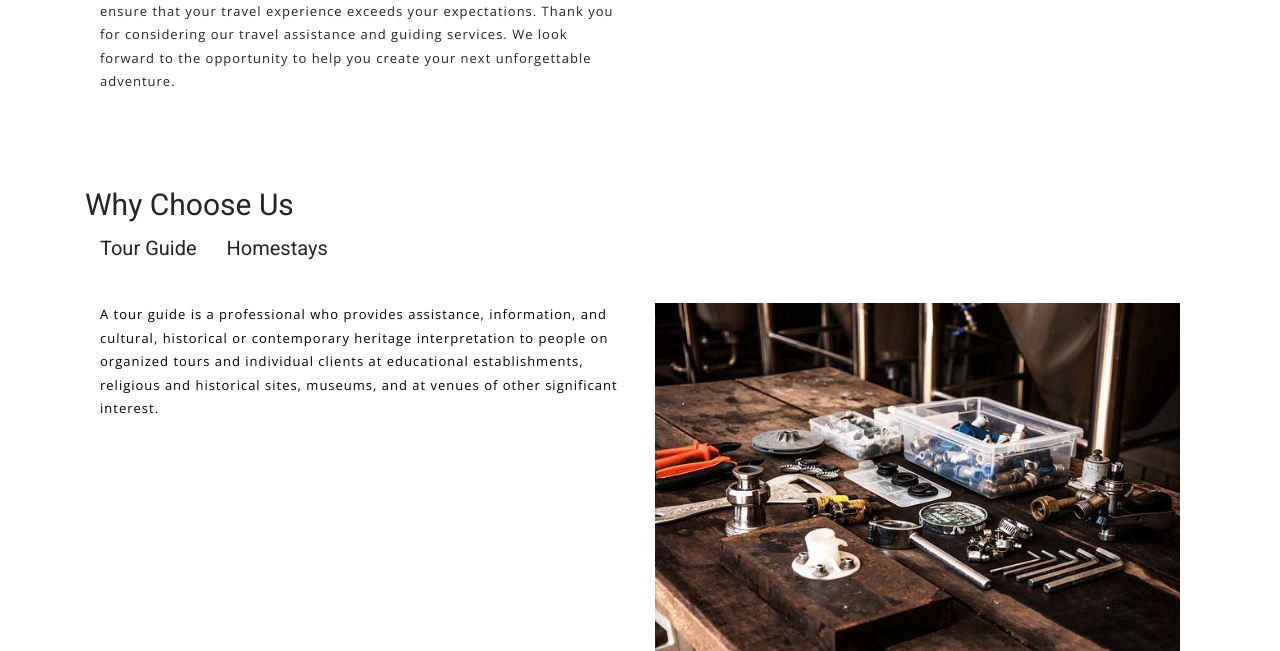
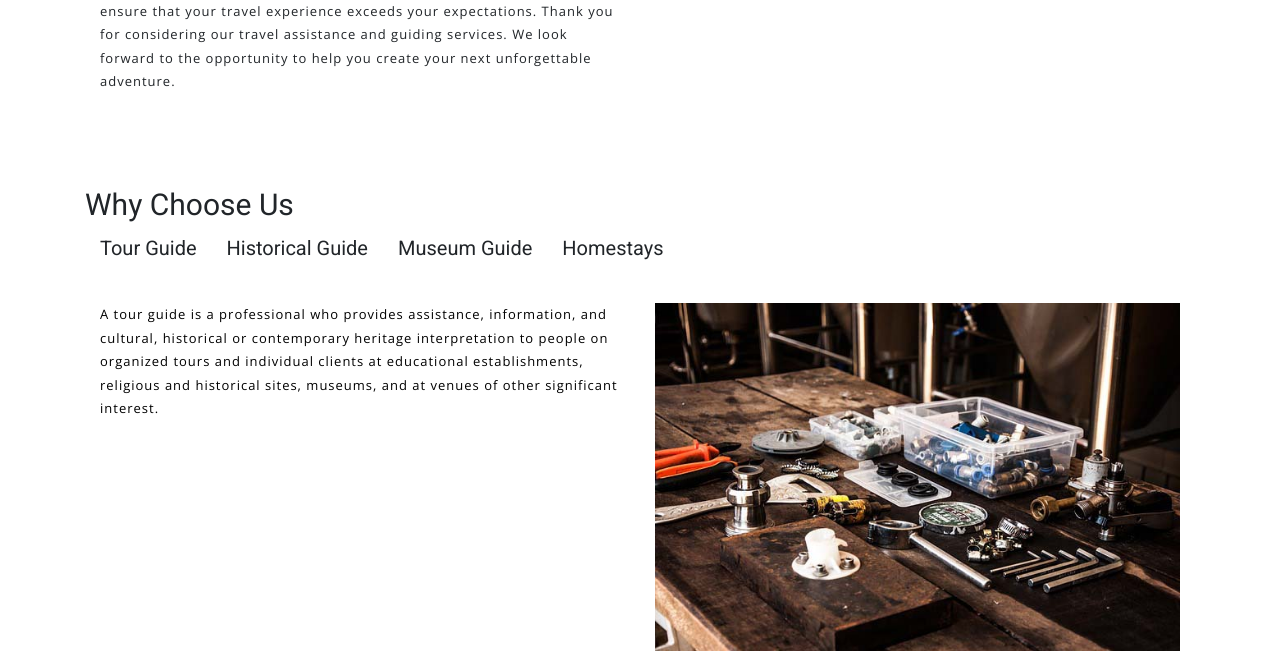
Before and after one commit to yedhukrishnankj/mainpro, a Django app: page /about in a window 1280 px wide. Shown: the part 864-1515 px from the top of the page. Run offline with Django 3.2, Linux system fonts and the light colour scheme; some libraries are stand-ins or nearby versions.

Commit message:
newabout

```diff
--- a/travel_guide/templates/about.html
+++ b/travel_guide/templates/about.html
@@ -57,6 +57,12 @@
 					<ul class=" resp-tabs-list">
 					<li>
 						<h5>Tour Guide</h5>
+					</li>
+					<li>
+						<h5>Historical Guide</h5>
+					</li>
+					<li>
+						<h5>Museum Guide</h5>
 					</li>
 					<li>
 						<h5>Homestays</h5>
```
